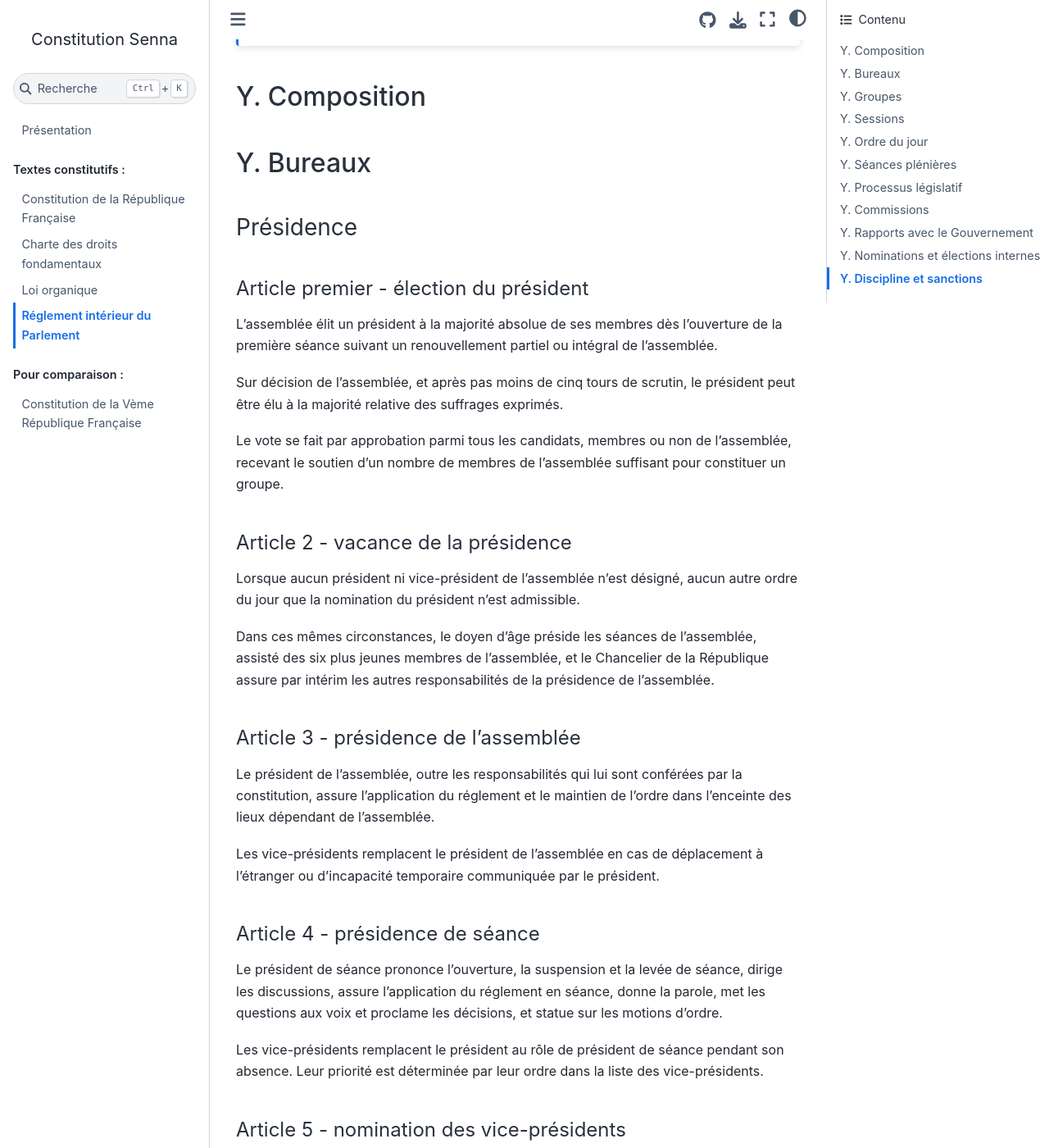
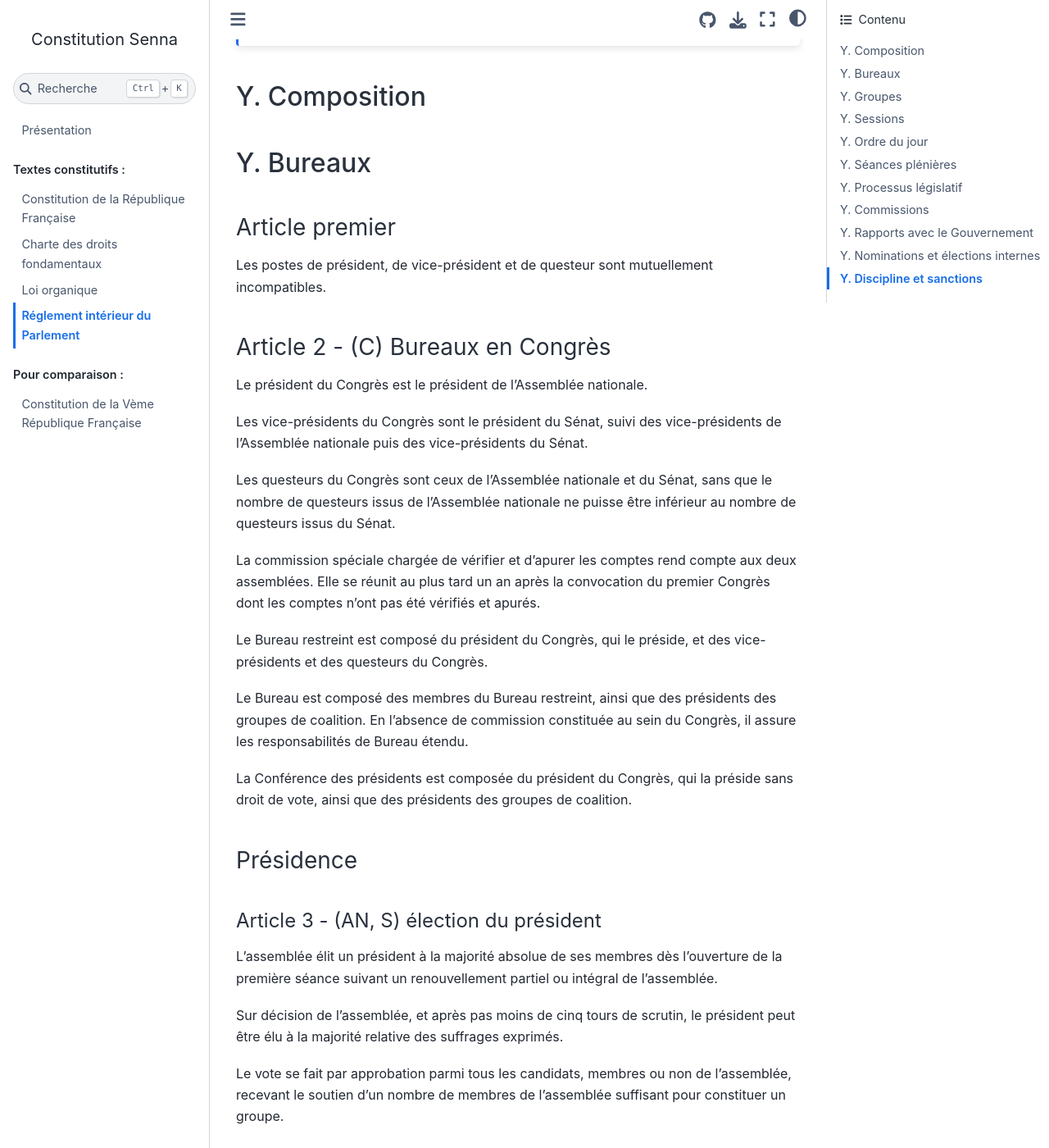
Before and after one commit to Gouvernathor/senna, a Sphinx documentation site: the page built from source/reglement_interieur.rst, in a window 1280 px wide and 1400 px high, scrolled down 491 px. Shown: the whole window at 82% size. Built offline with Sphinx 7.4.7 and the Sphinx Book theme 1.1.4, drawn with Linux system fonts in a browser that asks for light colours; some of the changed text lies outside the part shown.

Commit message:
Adaptation au Congrès de la section concernant les Bureaux

```diff
--- a/source/reglement_interieur.rst
+++ b/source/reglement_interieur.rst
@@ -165,12 +165,28 @@
 
 .. article::
 
-    Les postes de président, de vice-président et de questeur sont mutuellement incompatibles.
+Les postes de président, de vice-président et de questeur sont mutuellement incompatibles.
+
+.. article:: (C) Bureaux en Congrès
+
+Le président du Congrès est le président de l'Assemblée nationale.
+
+Les vice-présidents du Congrès sont le président du Sénat, suivi des vice-présidents de l'Assemblée nationale puis des vice-présidents du Sénat.
+
+Les questeurs du Congrès sont ceux de l'Assemblée nationale et du Sénat, sans que le nombre de questeurs issus de l'Assemblée nationale ne puisse être inférieur au nombre de questeurs issus du Sénat.
+
+La commission spéciale chargée de vérifier et d'apurer les comptes rend compte aux deux assemblées. Elle se réunit au plus tard un an après la convocation du premier Congrès dont les comptes n'ont pas été vérifiés et apurés.
+
+Le Bureau restreint est composé du président du Congrès, qui le préside, et des vice-présidents et des questeurs du Congrès.
+
+Le Bureau est composé des membres du Bureau restreint, ainsi que des présidents des groupes de coalition. En l'absence de commission constituée au sein du Congrès, il assure les responsabilités de Bureau étendu.
+
+La Conférence des présidents est composée du président du Congrès, qui la préside sans droit de vote, ainsi que des présidents des groupes de coalition.
 
 Présidence
 ==========
 
-.. article:: élection du président
+.. article:: (AN, S) élection du président
 
 L'assemblée élit un président à la majorité absolue de ses membres dès l'ouverture de la première séance suivant un renouvellement partiel ou intégral de l'assemblée.
 
@@ -178,7 +194,7 @@
 
 Le vote se fait par approbation parmi tous les candidats, membres ou non de l'assemblée, recevant le soutien d'un nombre de membres de l'assemblée suffisant pour constituer un groupe.
 
-.. article:: vacance de la présidence
+.. article:: (AN, S) vacance de la présidence
 
 Lorsque aucun président ni vice-président de l'assemblée n'est désigné, aucun autre ordre du jour que la nomination du président n'est admissible.
 
@@ -196,7 +212,7 @@
 
 Les vice-présidents remplacent le président au rôle de président de séance pendant son absence. Leur priorité est déterminée par leur ordre dans la liste des vice-présidents.
 
-.. article:: nomination des vice-présidents
+.. article:: (AN, S) nomination des vice-présidents
 
 Les vice-présidents sont nommés par la Conférence des présidents.
 
@@ -210,7 +226,7 @@
 
 Les vice-présidents sont renouvelés après chaque changement de gouvernement, après le renouvellement partiel ou intégral de l'assemblée, et après un an suivant leur dernier renouvellement.
 
-.. article:: fin de fonctions de présidence
+.. article:: (AN, S) fin de fonctions de présidence
 
 La démission, le décès, la destitution, et le renouvellement partiel ou intégral de l'assemblée, ainsi que la perte de mandat parlementaire lorsque le président est membre de l'assemblée, mettent fin aux fonctions de président et de vice-président.
 
@@ -223,11 +239,11 @@
 
 .. article:: questure
 
-L'assemblée arrête le réglement relatif à sa gestion financière.
+(AN, S) L'assemblée arrête le réglement relatif à sa gestion financière.
 
 Les questeurs, sous la direction du Bureau restreint, sont chargés des services financiers et administratifs. Aucune dépense nouvelle ne peut être engagée sans leur accord préalable.
 
-.. article:: nomination des questeurs
+.. article:: (AN, S) nomination des questeurs
 
 Trois questeurs sont désignés au sein des membres de l'assemblée.
 
@@ -237,7 +253,7 @@
 
 Les questeurs sont renouvelés dès qu'aucun d'entre eux n'est issu d'un groupe d'opposition, après le renouvellement partiel ou intégral de l'assemblée, après un an suivant leur dernier renouvellement, et sur décision du Bureau étendu.
 
-.. article:: commission spéciale des comptes
+.. article:: (AN, S) commission spéciale des comptes
 
 Au début de chaque session ordinaire et au moins une fois par an, l'assemblée nomme une commission spéciale de quinze membres chargée de vérifier et d'apurer les comptes.
 
@@ -247,12 +263,12 @@
 
 Les services de l'assemblée sont assurés exclusivement par un personnel civil et militaire nommé dans les conditions déterminées par le Bureau. Est interdite, en conséquence, la collaboration de caractère permanent de tout fonctionnaire relevant d'une administration extérieure à l'assemblée.
 
-Les membres et les groupes de l'assemblée peuvent employer sous contrat de droit privé des collaborateurs parlementaires, qui les assistent dans l'exercice de leurs fonctions et dont ils sont les seuls employeurs. Les membres et les groupes bénéficient d'un crédit financier affecté à cet effet.
+(AN, S) Les membres et les groupes de l'assemblée peuvent employer sous contrat de droit privé des collaborateurs parlementaires, qui les assistent dans l'exercice de leurs fonctions et dont ils sont les seuls employeurs. Les membres et les groupes bénéficient d'un crédit financier affecté à cet effet.
 
 Bureaux
 =======
 
-.. article:: composition des Bureaux
+.. article:: (AN, S) composition des Bureaux
 
 Le Bureau restreint est composé du président de l'assemblée, qui le préside, ainsi que des vice-présidents et des questeurs.
 
@@ -266,13 +282,13 @@
 
 .. article:: fonctionnement des Bureaux
 
-La composition et les modifications de la composition du Bureau restreint sont notifiées à la Chancellerie de la République et au Bureau de l'autre assemblée, et publiées au Journal officiel.
+(AN, S) La composition et les modifications de la composition du Bureau restreint sont notifiées à la Chancellerie de la République, au Bureau de l'autre assemblée, et au Bureau du Congrès le cas échéant, et publiées au Journal officiel.
 
 Dans le cas d'une absence pendant une séance du Bureau, du Bureau étendu ou de la Conférence des présidents, un président de groupe parlementaire peut désigner un membre de son groupe pour le remplacer.
 
 Lorsque le président d'une commission est absent pendant une séance du Bureau étendu, le remplaçant est désigné parmi les vice-présidents de la commission.
 
-Les présidents de groupes parlementaires votent au prorata du nombre de membres de leur groupe respectif, retranché du nombre d'autres membres du groupes présents.
+Les présidents de groupes parlementaires votent au prorata du nombre de membres de leur groupe, retranché du nombre d'autres membres du groupes présents.
 
 .. article:: rôle du Bureau
 
```
